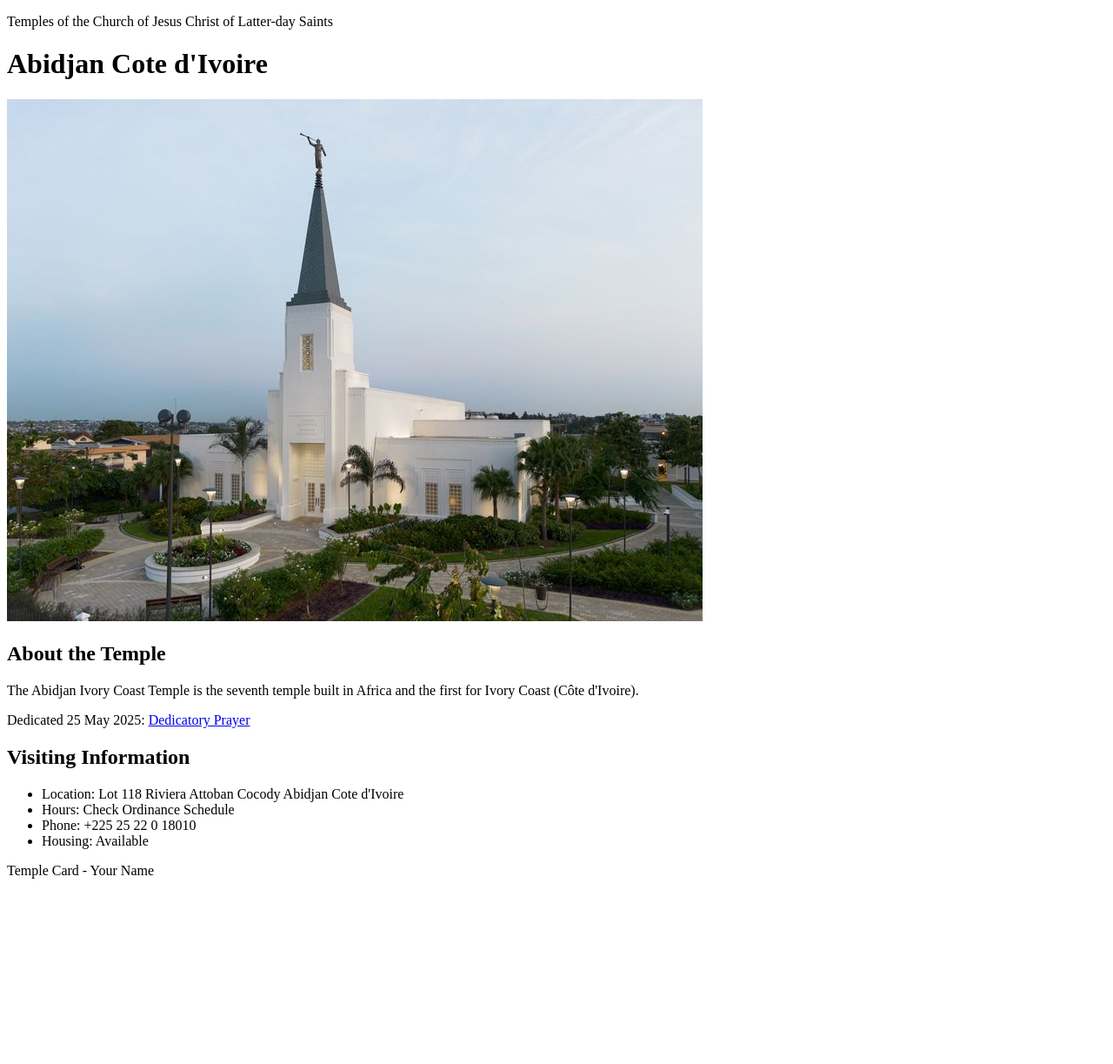
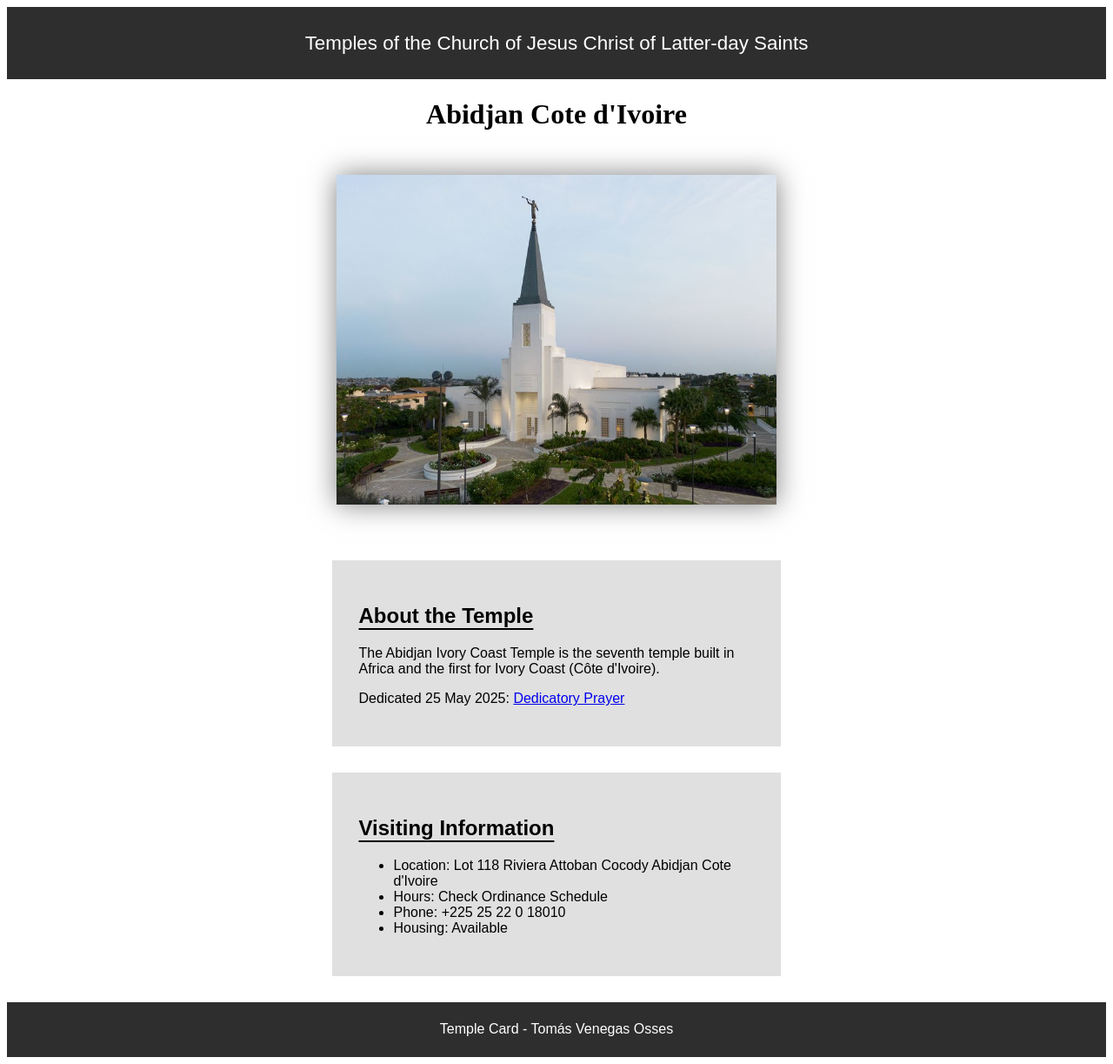
Before and after one commit to tomas-vo/wdd130-, a plain HTML site: page week02/temple.html in a window 1280 px wide. Shown: the whole page at 87% size. Before the commit the page ends 1026 px from the top, so only its background shows below. Drawn offline with Linux system fonts and the light colour scheme.

Commit message:
Complete W02 code-along activity: Add CSS to temple.html

```diff
--- /dev/null
+++ b/week02/styles/temple.css
@@ -0,0 +1,79 @@
+header {
+
+    background-color: #2E2E2E;
+    color: white;
+    font: bold;
+    padding: 0.5%;
+    font-family: Arial, Helvetica, sans-serif;
+
+}
+
+header p {
+    text-align: center;
+    font-size: 1.4rem;
+
+}
+
+/* ----------------------------------------------- */
+
+body {
+    text-align: center;
+
+}
+
+section {
+    background-color: #E0E0E0;
+    margin: 30px auto;
+    padding: 30px;
+    width: 36%;
+    text-align: center;
+
+}
+
+img {
+    margin: 30px;
+    width: 40%;
+    text-align: center;
+    box-shadow: 0px 0px 30px rgba(0, 0, 0, 0.501);
+
+}
+
+h2 {
+    /* hacer underline */
+    text-decoration: underline;
+    text-underline-offset: 6px;
+
+    text-align: left;
+    font-family: Arial, Helvetica, sans-serif;
+}
+
+p {
+    text-align: left;
+    font-family: Arial, Helvetica, sans-serif;
+}
+
+li {
+    text-align: left;
+    font-family: Arial, Helvetica, sans-serif;
+}
+
+/* ----------------------------------------------- */
+
+footer {
+    background-color: #2E2E2E;
+    color: white;
+    font: bold;
+    text-align: center;
+    padding: 0.5%;
+    font-family: Arial, Helvetica, sans-serif;
+}
+
+footer p {
+    text-align: center;
+}
+
+/* ----------------------------------------------- */
+
+/* hacer q las section y la image tengan el mismo tamaño square */
+/* hacerle la shadow a la imagen */
+/* hacer bold los h2 */
--- a/week02/temple.html
+++ b/week02/temple.html
@@ -4,6 +4,7 @@
 <head>
     <meta charset="UTF-8">
     <meta name="viewport" content="width=device-width, initial-scale=1.0">
+    <link rel="stylesheet" href="styles/temple.css">
     <title>Temple Card - Abidjan Cote d'Ivoire</title>
 </head>
 
@@ -18,11 +19,12 @@
         </picture>
         <section>
             <h2>About the Temple</h2>
-            <p>The Abidjan Ivory Coast Temple is the seventh temple built in Africa and the first for Ivory Coast (Côte
+            <p>The Abidjan Ivory Coast Temple is the seventh temple built in Africa and the first
+                for Ivory Coast (Côte
                 d'Ivoire).</p>
             <p>Dedicated 25 May 2025: <a
-                    href="https://www.churchofjesuschrist.org/temples/dedicatory-prayer/abidjan-ivory-coast-temple/2025-05-25?lang=eng"
-                    target="_blank" rel="noopener noreferrer">Dedicatory Prayer</a></p>
+                  href="https://www.churchofjesuschrist.org/temples/dedicatory-prayer/abidjan-ivory-coast-temple/2025-05-25?lang=eng"
+                  target="_blank" rel="noopener noreferrer">Dedicatory Prayer</a></p>
         </section>
         <section>
             <h2>Visiting Information</h2>
@@ -35,7 +37,7 @@
         </section>
     </main>
     <footer>
-        <p>Temple Card - Your Name</p>
+        <p>Temple Card - Tomás Venegas Osses</p>
     </footer>
 </body>
 
```
